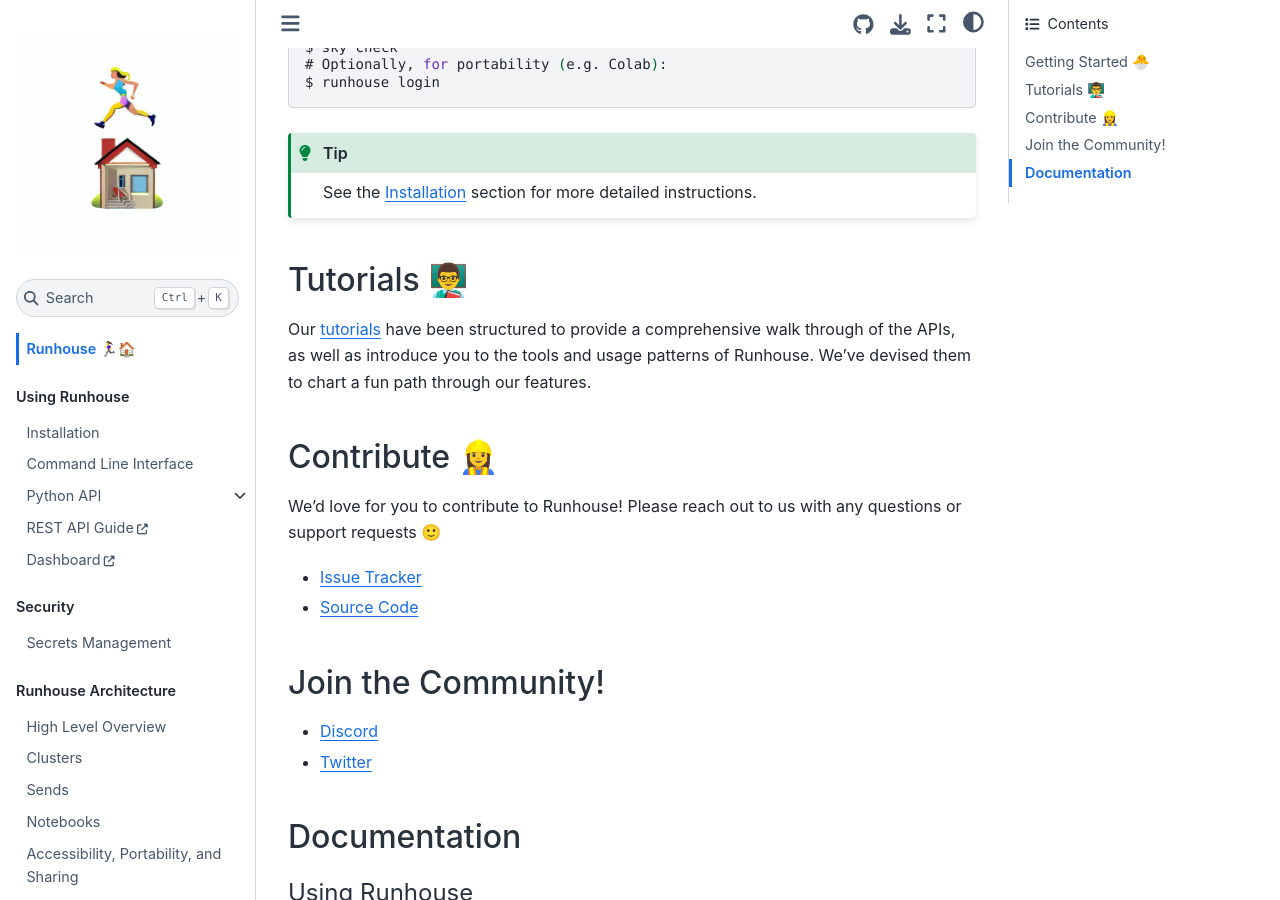
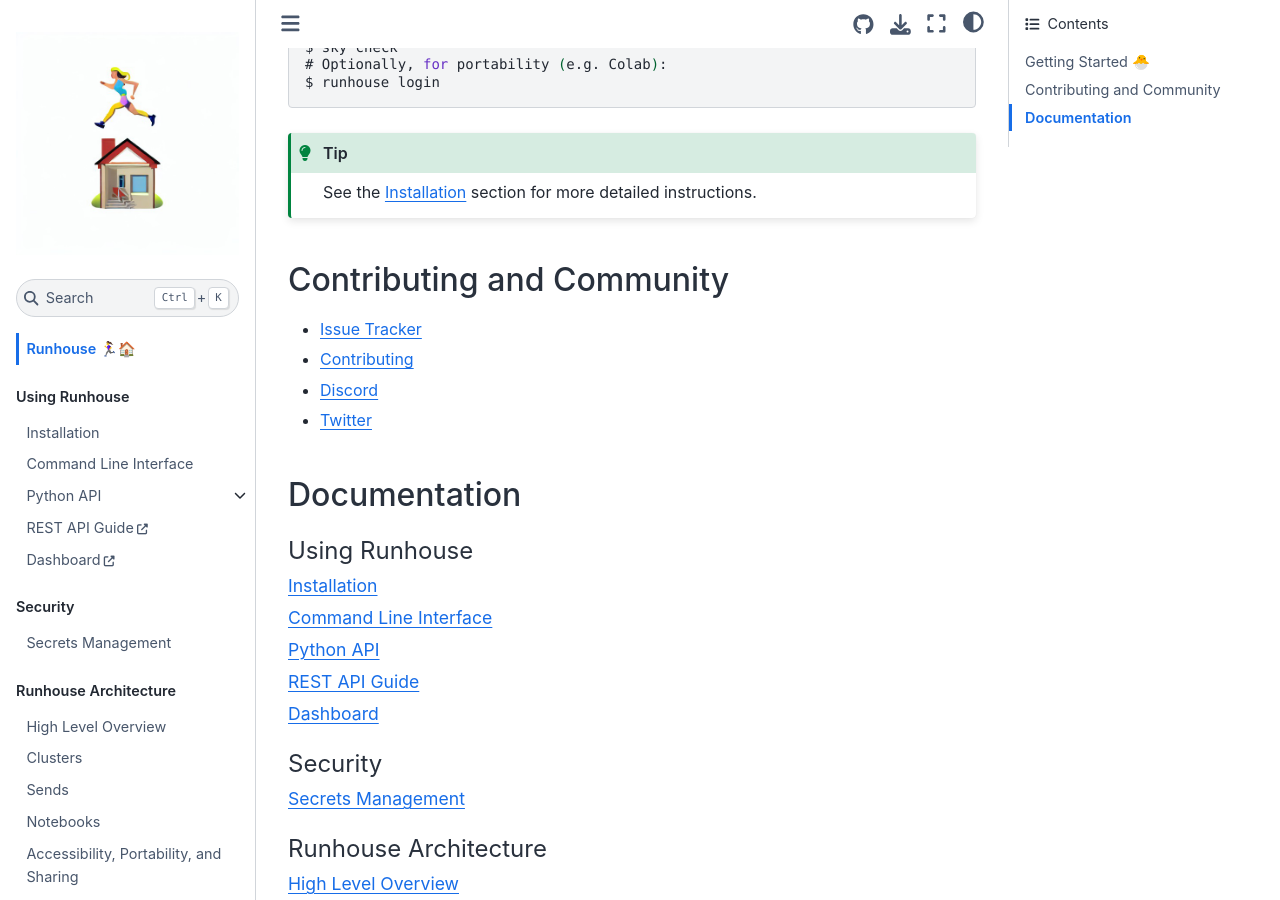
Before and after one commit to run-house/runhouse, a Sphinx documentation site: the page built from docs/index.rst, in a window 1280 px wide and 900 px high, scrolled down 1122 px. Built offline with Sphinx 7.4.7 and the Sphinx Book theme 1.1.4, drawn with Linux system fonts in a browser that asks for light colours.

Commit message:
re-link overview, simplify index sections

```diff
--- a/docs/index.rst
+++ b/docs/index.rst
@@ -57,22 +57,10 @@
    See the :ref:`Installation` section for more detailed instructions.
 
 
-Tutorials 👨‍🏫
+Contributing and Community
 ------------------------------------
-Our `tutorials <https://github.com/run-house/tutorials/>`_ have been structured to provide a comprehensive walk through of the APIs,
-as well as introduce you to the tools and usage patterns of Runhouse.
-We've devised them to chart a fun path through our features.
-
-
-Contribute 👷‍♀️
-------------------------------------
-We'd love for you to contribute to Runhouse! Please reach out to us with any questions or support requests 🙂
-
 - `Issue Tracker <https://github.com/run-house/runhouse/issues/>`_
-- `Source Code <https://github.com/run-house/runhouse/>`_
-
-Join the Community!
-------------------------------------
+- `Contributing <https://github.com/run-house/runhouse/blob/main/CONTRIBUTING.md>`_
 - `Discord <https://discord.gg/RnhB6589Hs/>`_
 - `Twitter <https://twitter.com/runhouse_/>`_
 
--- a/docs/installation.rst
+++ b/docs/installation.rst
@@ -47,7 +47,8 @@
 This will confirm which cloud providers are ready to use, and will give detailed instructions if any setup is incomplete.
 SkyPilot also provides an excellent suite of CLI commands for basic instance management operations.
 There are a few that you'll be reaching for frequently when using Runhouse with autoscaling that you
-should familiarize yourself with, `here <https://github.com/run-house/tutorials/tree/main/t00_Overview/>`_.
+should familiarize yourself with,
+`here <https://runhouse-docs.readthedocs-hosted.com/en/latest/overview/clusters.html#on-demand-clusters/>`_.
 
 
 Secrets and Portability
```
Also changed, not shown: README.md (+1 -1 lines).
